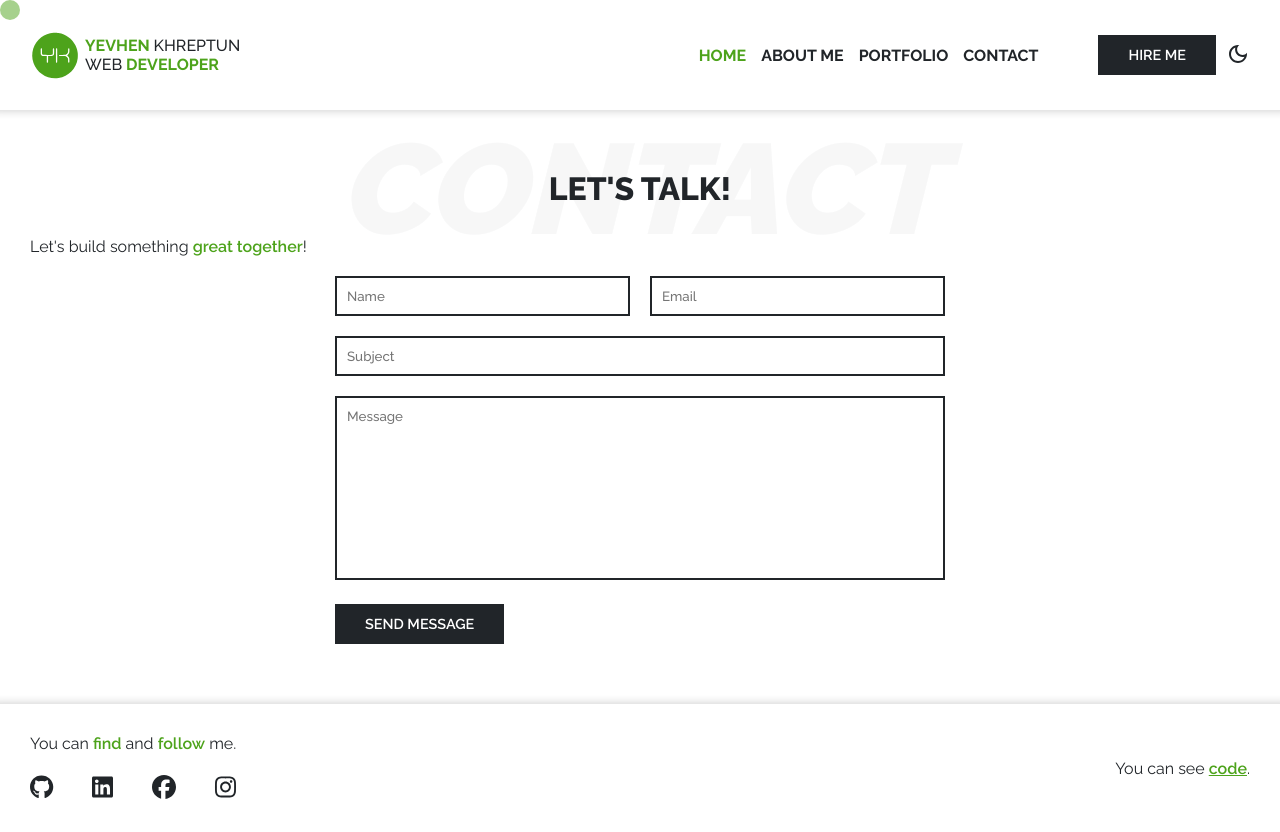
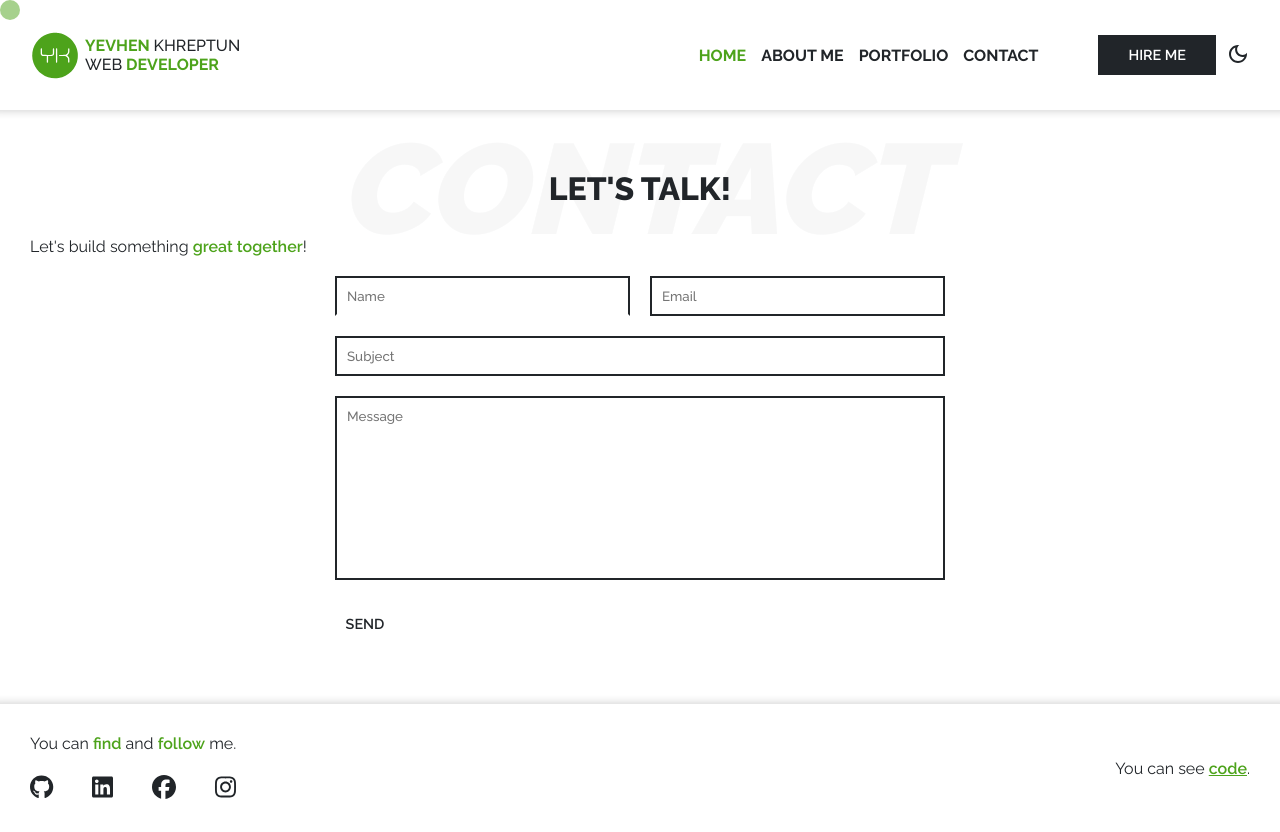
Before and after one commit to khreptunyevhen/react-portfolio, a React (Vite) app: page /contacts in a window 1280 px wide. Shown: the top 832 px of the page. Built offline with nearby package versions, Linux system fonts and the light colour scheme.

Commit message:
Started work with handaling and validation form data

```diff
--- a/src/components/ContactForm.jsx
+++ b/src/components/ContactForm.jsx
@@ -14,12 +14,10 @@ const ContactForm = () => {
     message: "",
   });
 
-  const [isCorrectInfo, setIsCorrectInfo] = useState({
-    name: false,
-    email: false,
-    subject: false,
-    message: false,
-  });
+  const [errors, setErrors] = useState({});
+
+  const isAllowSend =
+    userInfo.name && userInfo.email && userInfo.subject && userInfo.message;
 
   const handleUserInfo = (e) => {
     setUserInfo((curr) => ({
@@ -31,6 +29,26 @@ const ContactForm = () => {
   const sendEmail = (e) => {
     e.preventDefault();
 
+    const errorMessages = {};
+
+    if (!userInfo.name.trim()) errorMessages.nameError = "Required";
+
+    if (!userInfo.email.trim()) {
+      errorMessages.emailError = "Required";
+    }
+
+    if (!userInfo.email.trim()) {
+      errorMessages.subjectError = "Required";
+    }
+
+    if (!userInfo.email.trim()) {
+      errorMessages.messageError = "Required";
+    }
+
+    console.log(errorMessages);
+    setErrors(errorMessages);
+
+    if (isAllowSend) {
       emailjs
         .sendForm(
           "service_p22hycr",
@@ -55,6 +73,7 @@ const ContactForm = () => {
         subject: "",
         message: "",
       });
+    }
   };
 
   return (
@@ -63,16 +82,18 @@ const ContactForm = () => {
         <input
           onChange={handleUserInfo}
           name="name"
+          style={{
+            borderBottomColor: errors.nameError ? "red" : "white",
+          }}
           type="text"
           placeholder="Name"
-          required
         />
+        {errors.nameError && <span>{errors.nameError}</span>}
         <input
           onChange={handleUserInfo}
           name="email"
           type="email"
           placeholder="Email"
-          required
         />
       </div>
       <div className="form__middle">
@@ -81,7 +102,6 @@ const ContactForm = () => {
           name="subject"
           type="text"
           placeholder="Subject"
-          required
         />
       </div>
       <div className="form__bottom">
@@ -91,10 +111,18 @@ const ContactForm = () => {
           cols="30"
           rows="10"
           placeholder="Message"
-          required
         ></textarea>
       </div>
-      <Button dataText={`Send message`} buttonStyles="button"></Button>
+      <button
+        style={{
+          cursor: isAllowSend ? "pointer" : "not-allowed",
+        }}
+        className="button"
+        type="submit"
+      >
+        Send
+      </button>
+      {/* <Button dataText={`Send message`} buttonStyles="button"></Button> */}
     </form>
   );
 };
```
Lines whose indentation alone changed are shown as unchanged.
